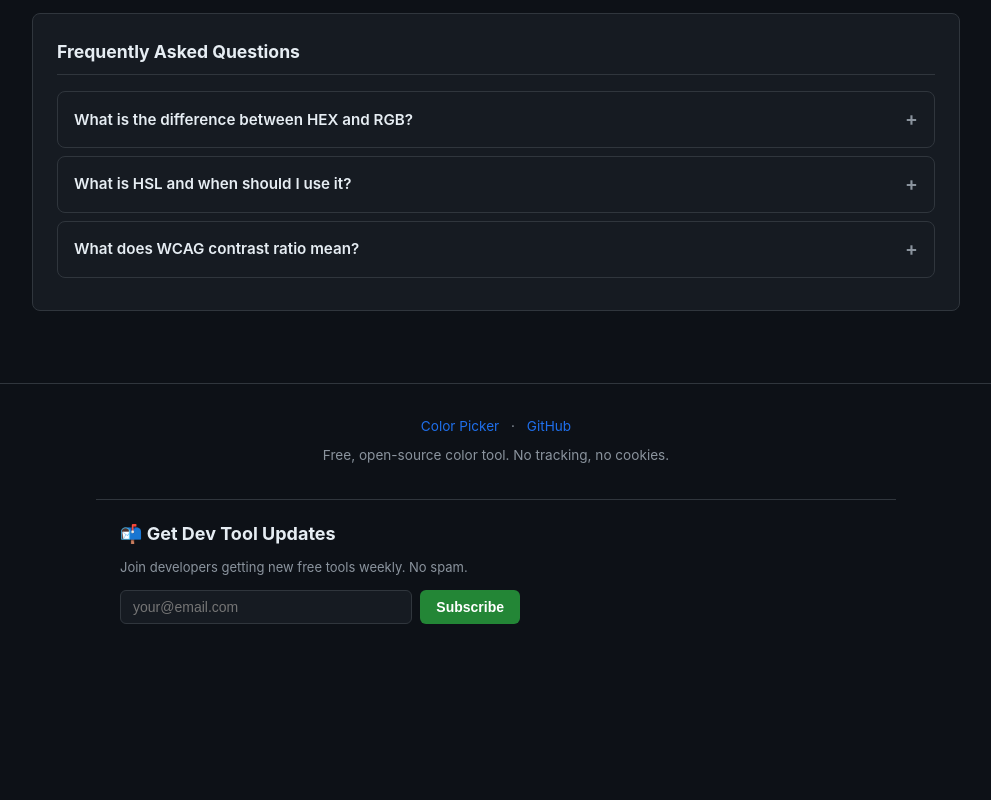
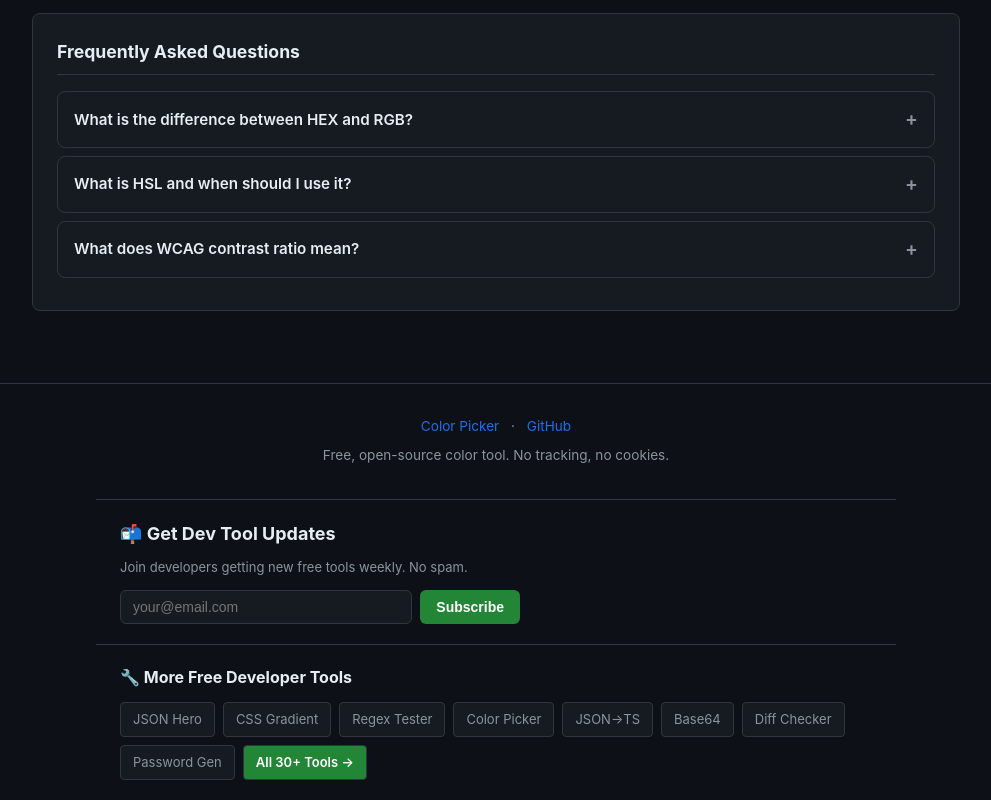
Before and after one commit to Chesten223/color-picker, a plain HTML site: page index.html in a window 1280 px wide. Shown: the part 2135-2935 px from the top of the page, without its empty margins (144-1135 px from the left). Before the commit the page ends 2779 px from the top, so only its background shows below. Drawn offline with Linux system fonts and the light colour scheme.

Commit message:
feat: add cross-links to other tools

```diff
--- a/index.html
+++ b/index.html
@@ -446,5 +446,21 @@ footer a{margin:0 .5rem}
 <script>
 async function subscribe(){const e=document.getElementById("email-input").value,m=document.getElementById("subscribe-msg");if(!e||!e.includes("@")){m.textContent="Please enter a valid email";m.style.color="#f85149";m.style.display="block";return}try{const r=await fetch("https://email-collector.chesten.workers.dev/subscribe",{method:"POST",headers:{"Content-Type":"application/json"},body:JSON.stringify({email:e})});const d=await r.json();m.textContent=d.message||"Subscribed!";m.style.color="#3fb950";m.style.display="block";document.getElementById("email-input").value=""}catch(e){m.textContent="Something went wrong";m.style.color="#f85149";m.style.display="block"}}
 </script>
+
+<!-- More Free Tools -->
+<div style="padding:20px 24px;border-top:1px solid var(--border);max-width:800px;margin:0 auto">
+  <h3 style="font-size:16px;margin-bottom:12px;color:var(--text)">🔧 More Free Developer Tools</h3>
+  <div style="display:flex;flex-wrap:wrap;gap:8px">
+    <a href="https://json-hero-8fu.pages.dev" style="padding:6px 12px;background:var(--card);border:1px solid var(--border);border-radius:4px;color:var(--dim);text-decoration:none;font-size:13px">JSON Hero</a>
+    <a href="https://css-gradient-c7l.pages.dev" style="padding:6px 12px;background:var(--card);border:1px solid var(--border);border-radius:4px;color:var(--dim);text-decoration:none;font-size:13px">CSS Gradient</a>
+    <a href="https://regex-tester-bik.pages.dev" style="padding:6px 12px;background:var(--card);border:1px solid var(--border);border-radius:4px;color:var(--dim);text-decoration:none;font-size:13px">Regex Tester</a>
+    <a href="https://color-picker-dv4.pages.dev" style="padding:6px 12px;background:var(--card);border:1px solid var(--border);border-radius:4px;color:var(--dim);text-decoration:none;font-size:13px">Color Picker</a>
+    <a href="https://json-to-ts.pages.dev" style="padding:6px 12px;background:var(--card);border:1px solid var(--border);border-radius:4px;color:var(--dim);text-decoration:none;font-size:13px">JSON→TS</a>
+    <a href="https://base64-tool-bhc.pages.dev" style="padding:6px 12px;background:var(--card);border:1px solid var(--border);border-radius:4px;color:var(--dim);text-decoration:none;font-size:13px">Base64</a>
+    <a href="https://diff-checker-1c9.pages.dev" style="padding:6px 12px;background:var(--card);border:1px solid var(--border);border-radius:4px;color:var(--dim);text-decoration:none;font-size:13px">Diff Checker</a>
+    <a href="https://password-gen-4jj.pages.dev" style="padding:6px 12px;background:var(--card);border:1px solid var(--border);border-radius:4px;color:var(--dim);text-decoration:none;font-size:13px">Password Gen</a>
+    <a href="https://devtools-site-cos.pages.dev" style="padding:6px 12px;background:var(--green);border:1px solid var(--border);border-radius:4px;color:#fff;text-decoration:none;font-size:13px;font-weight:600">All 30+ Tools →</a>
+  </div>
+</div>
 </body>
 </html>
```
